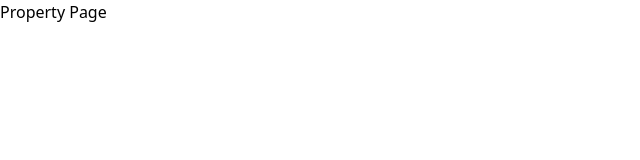
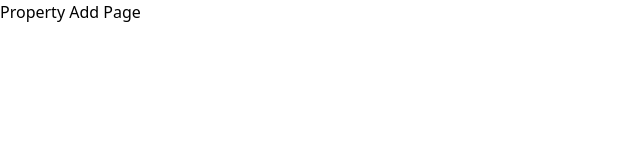
Before and after one commit to UmitVice/life-world, a Next.js app: page /properties/add in a window 1280 px wide. Shown: the top 160 px of the page, without its empty margins (0-640 px from the left). Built offline with nearby package versions, Linux system fonts and the light colour scheme.

Commit message:
Add property add page

```diff
--- /dev/null
+++ b/app/properties/add/page.tsx
@@ -0,0 +1,7 @@
+const PropertyAddPage = () => {
+    return (
+      <div>Property Add Page</div>
+    )
+}
+
+export default PropertyAddPage;
```
